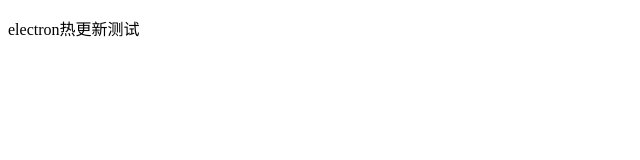
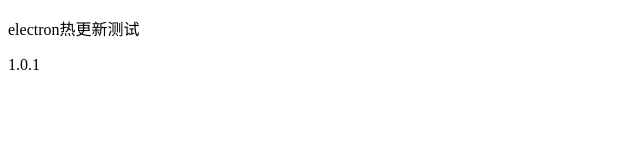
Before and after one commit to Arbalest-Dcmk/Electron_Hot-Update, an Electron app: page src/index.html in a window 800 px wide. Shown: the full height of the page, 0-640 px from the left. Drawn offline with Linux system fonts and the light colour scheme.

Commit message:
update 1.1.0

```diff
--- a/package.json
+++ b/package.json
@@ -1,6 +1,6 @@
 {
   "name": "electron_hot-update",
-  "version": "1.0.0",
+  "version": "1.0.1",
   "description": "",
   "main": "main.js",
   "scripts": {
--- a/src/index.html
+++ b/src/index.html
@@ -8,5 +8,6 @@
 </head>
 <body>
   <p>electron热更新测试</p>
+  <p>1.0.1</p>
 </body>
 </html>
```
